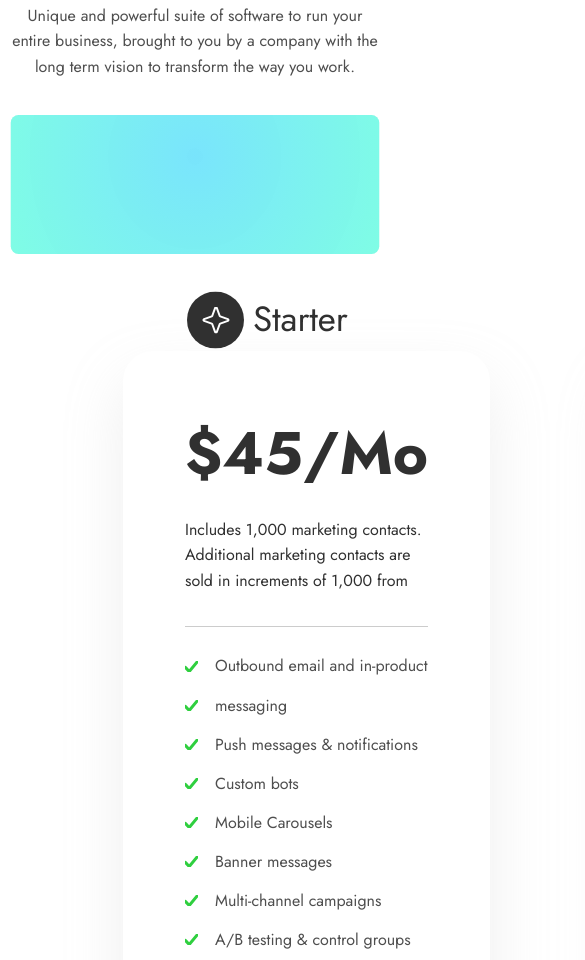
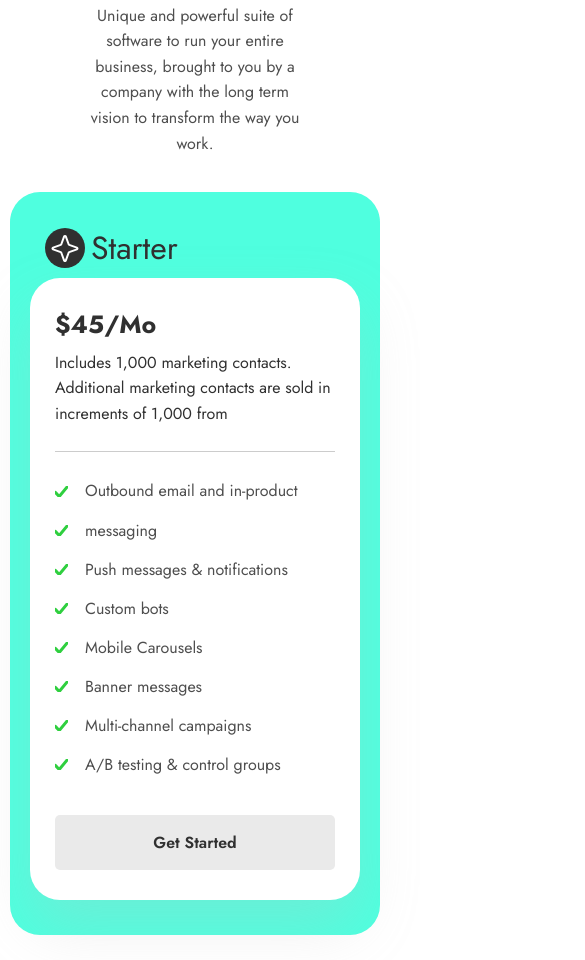
Before and after one commit to progdidi/CRM, a website: page app/index.html in a window 390 px wide. Shown: the part 10198-11158 px from the top of the page, 585 px wide, since content can reach past the window. Drawn offline with nearby package versions, Linux system fonts and the light colour scheme; a web font is replaced by a local one.

Commit message:
feat: prices section media styles

```diff
--- a/app/index.html
+++ b/app/index.html
@@ -427,6 +427,7 @@
 
             <div class="prices__items">
                 <div class="prices-item">
+                    <div class="prices-item__main">
                         <h5 class="prices-item__title">Starter</h5>
                         <div class="prices-item__info">
                             <h4 class="prices-item__info-price">$45/mo</h4>
@@ -448,7 +449,10 @@
                             <button class="prices-item__button black-btn">Get Started</button>
                         </div>
                     </div>
+
+                </div>
                 <div class="prices-item">
+                    <div class="prices-item__main">
                         <h5 class="prices-item__title">Professional</h5>
                         <div class="prices-item__info">
                             <h4 class="prices-item__info-price">$60/mo</h4>
@@ -473,6 +477,8 @@
 
                             <button class="prices-item__button active black-btn">Get Started</button>
                         </div>
+                    </div>
+
                 </div>
             </div>
         </div>
--- a/app/scss/blocks/_prices.scss
+++ b/app/scss/blocks/_prices.scss
@@ -7,19 +7,20 @@
 
     &__text {
         text-align: center;
+        margin: 0 auto;
         margin-bottom: 36px;
+        max-width: 60%;
     }
 
     &__items {
+        margin: 0 auto;
         display: flex;
-        background-image: url('../../images/prices/bg.svg');
-        background-repeat: no-repeat;
-        background-position: top;
-        background-size: contain;
-        padding: 118px 50px;
         .prices-item {
-            width: 571px;
-            padding: 63px;
+            width: 50%;
+            padding: 118px 31px 0 96px;
+            background-color: #4FFFDF;
+            background-size: 30%;
+            border-radius: 30px 0 0 30px;
             &__title {
                 margin-left: 64px;
                 margin-bottom: 8px;
@@ -51,6 +52,9 @@
             }
 
             &:nth-child(2) {
+                background-color: #49DEFF;
+                border-radius: 0 30px 30px 0;
+                padding: 118px 96px 0 31px;
                 .prices-item__title::before {
                     background-color: #fff;
                     background-image: url('../../images/prices/item2.svg');
@@ -117,3 +121,97 @@
         }
     }
 }
+
+@media (max-width: 1200px) {
+    .prices {
+        &__items {
+            max-width: 90%;
+            .prices-item {
+                padding: 60px 31px 0 56px;
+                &:nth-child(2) {
+                    padding: 60px 56px 0 31px;
+                }
+
+                &__title {
+                    margin-left: 15px;
+                }
+
+                &__info {
+                    padding: 40px 30px;
+                    &-price {
+                        font-size: 45px;
+                    }
+
+                    &-text {
+                        padding-bottom: 25px;
+                    }
+
+                }
+            }
+        }
+    }
+}
+
+@media (max-width: 950px) {
+    .prices {
+        &__items {
+            max-width: 95%;
+            .prices-item {
+                padding: 60px 25px 0 30px;
+                &:nth-child(2) {
+                    padding: 60px 30px 0 25px;
+                }
+
+                &__title {
+                    font-size: 32px;
+                   padding-left: 46px;
+                    &::before {
+                        width: 40px;
+                        height: 40px;
+                    }
+                }
+
+                &__info {
+                    padding: 30px 25px;
+                    &-price {
+                        font-size: 35px;
+                    }
+
+                }
+
+                .prices-item__button {
+                    padding: 15px 0;
+                }
+            }
+        }
+    }
+}
+
+@media (max-width: 700px) {
+    .prices {
+        &__items {
+            max-width: 100%;
+            flex-direction: column;
+            gap: 30px;
+            .prices-item {
+                padding: 35px 20px;
+                width: 100%;
+                border-radius: 30px;
+                &:nth-child(2) {
+                    padding: 35px 20px;
+                    border-radius: 30px;
+                }
+
+                &__info {
+                    &-price {
+                        margin-bottom: 10px;
+                        font-size: 25px;
+                        line-height: 32px;
+                    }
+
+                }
+
+            }
+        }
+    }
+}
```
Also changed, not shown: app/css/style.min.css, app/images/prices/prices-bg.svg (added). Lines whose indentation alone changed are shown as unchanged.
